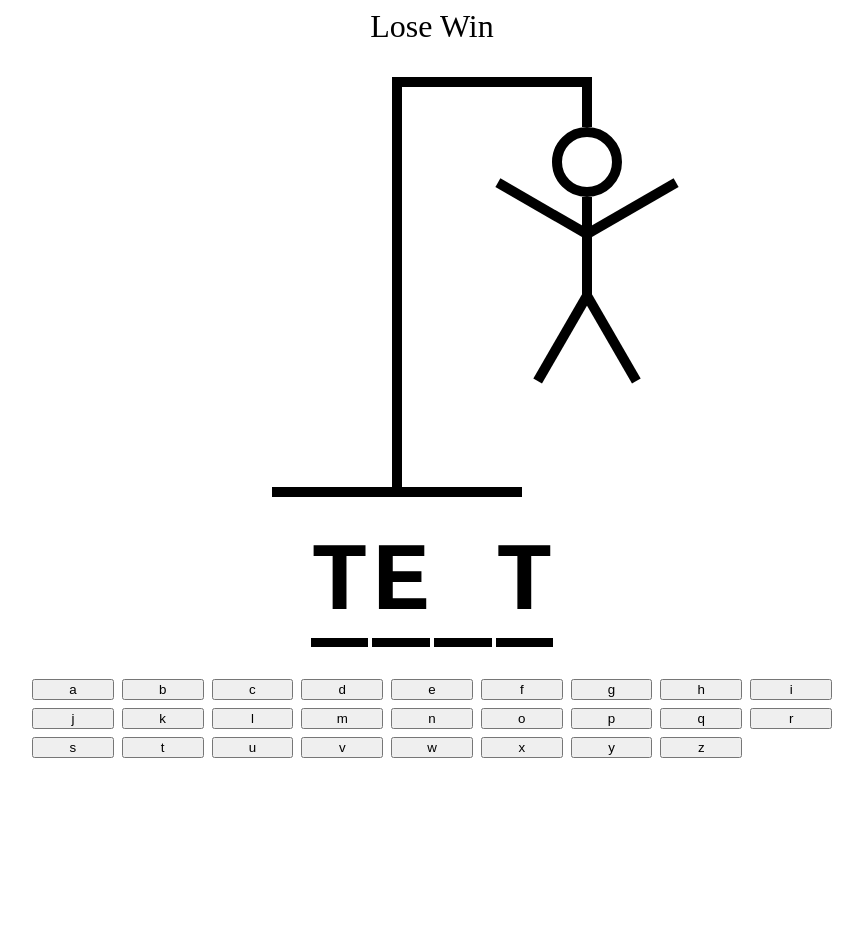
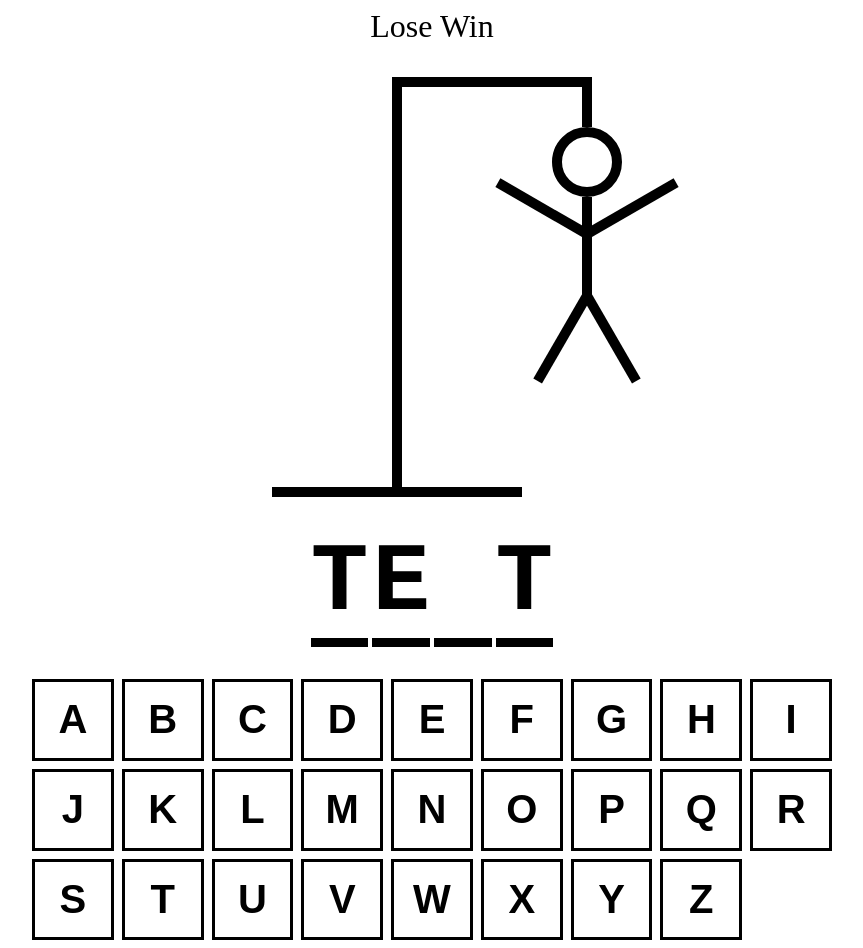
Before and after one commit to dominicmena/Typescript-Hangman, a React (Vite) app: page / in a window 1280 px wide. Shown: the whole page, without its empty margins (208-1071 px from the left). Before the commit the page ends 800 px from the top, so only its background shows below. Built offline with nearby package versions, Linux system fonts and the light colour scheme.

Commit message:
added module.css for keyboard and styled letter buttons

```diff
--- /dev/null
+++ b/src/Keyboard.module.css
@@ -0,0 +1,27 @@
+.btn {
+    width: 100%;
+    border: 3px solid black;
+    background: none;
+    aspect-ratio: 1 / 1;
+    font-size: 2.5rem;
+    text-transform: uppercase;
+    padding: .5rem;
+    font-weight: bold;
+    cursor: pointer;
+    color: black;
+
+}
+
+.btn.active {
+    background-color: hsl(200, 100%, 50%);
+    color: white;
+}
+
+.btn.inactive {
+    opacity: .3;
+}
+
+.btn:hover:not(:disabled),
+.btn:focus:not(:disabled) {
+    background-color: hsl(200, 100%, 75%);
+}
--- a/src/Keyboard.tsx
+++ b/src/Keyboard.tsx
@@ -1,4 +1,5 @@
 import React from "react";
+import styles from "./Keyboard.module.css"
 
 const KEYS = [
   "a",
@@ -40,7 +41,7 @@
     >
         {KEYS.map(key => {
             return (
-                <button key={key}>{key}</button>
+                <button className={styles.btn} key={key}>{key}</button>
             )
         }
 
```
